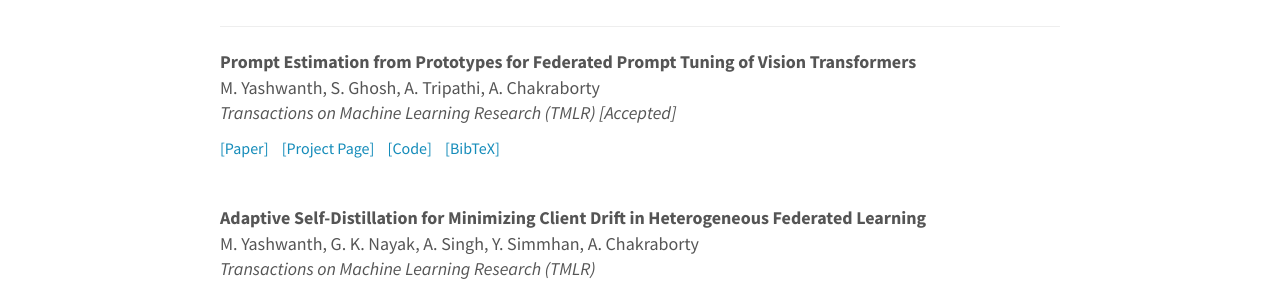
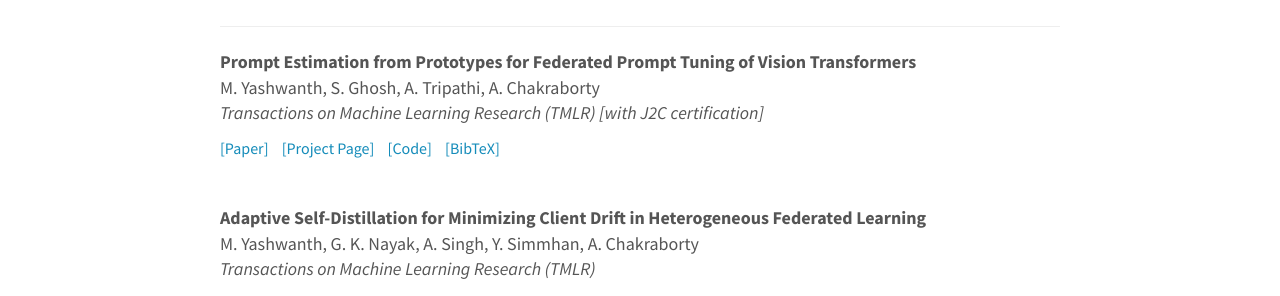
Before and after one commit to vcl-iisc/vclab-website, a Jekyll site: the page built from _pages/publications.md, in a window 1280 px wide and 900 px high. Shown: the part 221-517 px from the top of the window. Built offline with Jekyll 4.4.1, drawn with Linux system fonts in a browser that asks for light colours; nearby versions of some CDN libraries.

Commit message:
Update publications.yml
Added J2C certification to TMLR paper.

```diff
--- a/_data/publications.yml
+++ b/_data/publications.yml
@@ -12,7 +12,7 @@
 
 - paper: "Prompt Estimation from Prototypes for Federated Prompt Tuning of Vision Transformers"
   author: "M. Yashwanth, S. Ghosh, A. Tripathi, A. Chakraborty"
-  pub: "Transactions on Machine Learning Research (TMLR) [Accepted]"
+  pub: "Transactions on Machine Learning Research (TMLR) [with J2C certification]"
   type: "journal"
   project_page: ""
   paper_link: "https://openreview.net/pdf?id=gO1CpPRj6A"
```
